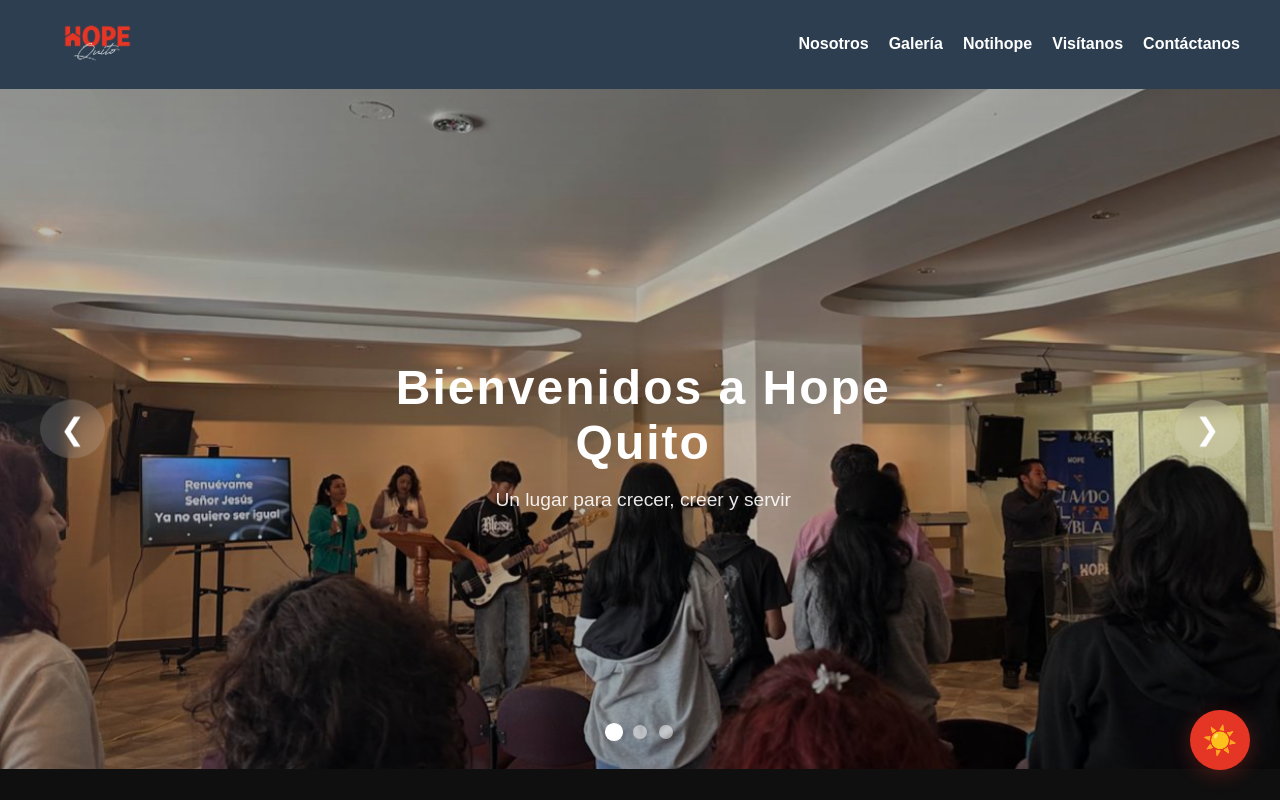
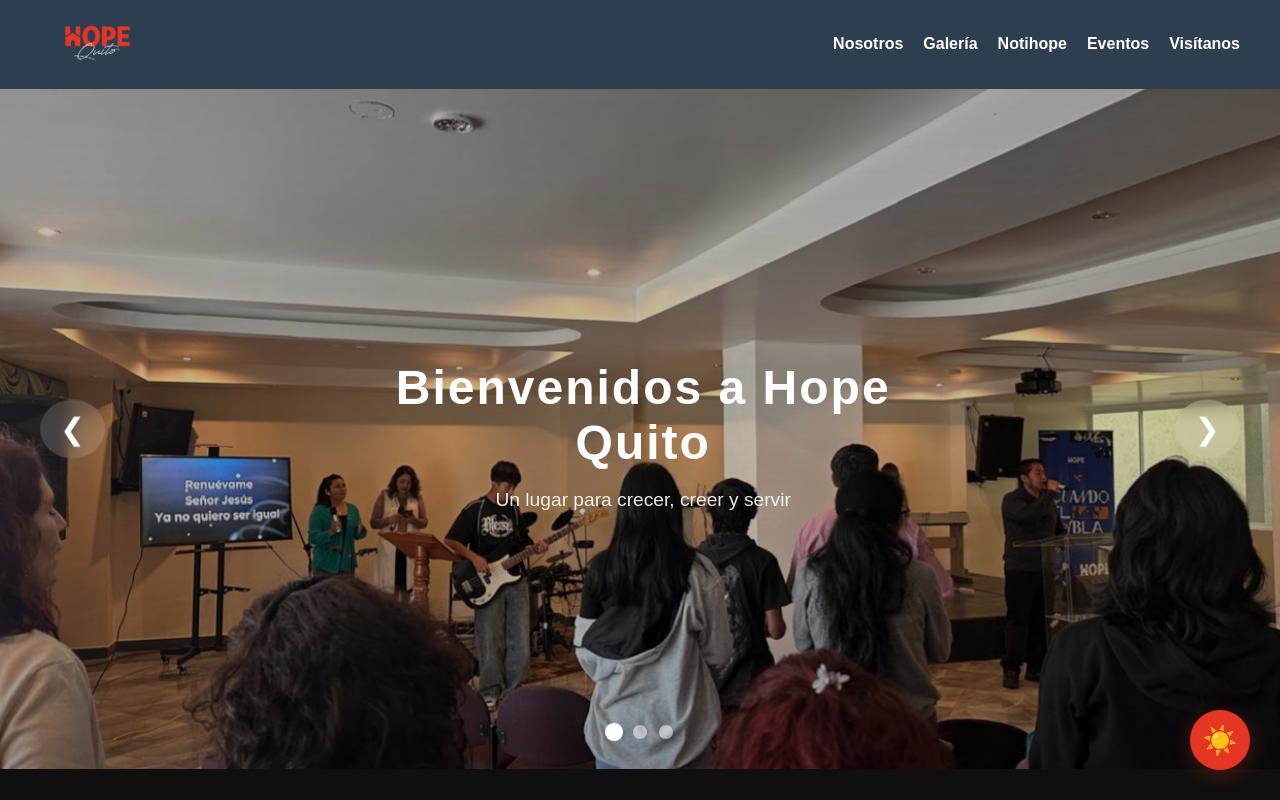
Before and after one commit to LeitoM10/HOPE_QUITO, a React (Vite) app in the folder hope-quito/: page / in a window 1280 px wide. Built offline with nearby package versions, Linux system fonts and the light colour scheme.

Commit message:
Add 'Eventos' link to the navigation menu

```diff
--- a/hope-quito/src/components/Header.jsx
+++ b/hope-quito/src/components/Header.jsx
@@ -48,8 +48,8 @@ const Header = () => {
         <a href="/nosotros">Nosotros</a>
         <a href="/galeria">Galería</a>
         <a href="/notihope">Notihope</a>
+        <a href="/visitanos">Eventos</a>
         <a href="/visitanos">Visítanos</a>
-        <a href="https://hopesudamerica.org/ubicacion/ecuador/index.html">Contáctanos</a>
       </nav>
     </header>
   );
```
